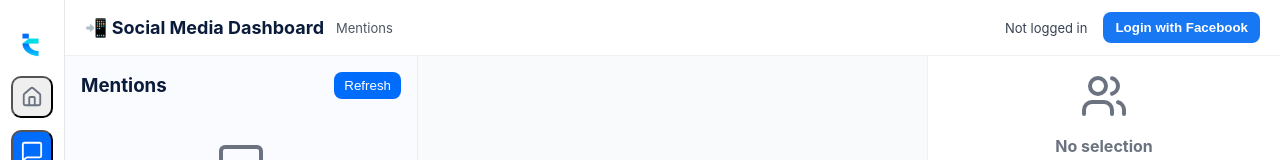
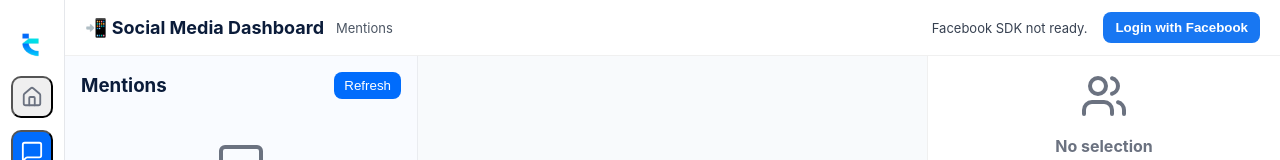
Before and after one commit to SrieeVathsan/Trodesk, a React (Create React App) app: page / in a window 1280 px wide. Shown: the top 160 px of the page. Built offline with nearby package versions, Linux system fonts and the light colour scheme.

Commit message:
Initial Commit

```diff
--- a/src/App.js
+++ b/src/App.js
@@ -37,9 +37,15 @@
   const [selectedVideo, setSelectedVideo] = useState(null);
   const [fbUser, setFbUser] = useState(null);
   const [fbReady, setFbReady] = useState(false);
-  const [setFbStatus] = useState(null);
-  // const [fbStatus, setFbStatus] = useState(null);
+  const [fbStatus, setFbStatus] = useState("unknown");
   const fbPollRef = useRef(0);
+
+  const fbStatusMessage = () => {
+    if (!fbReady) return "Facebook SDK not ready.";
+    if (fbStatus === "connected") return `Facebook: connected ${fbUser?.name ? `- ${fbUser.name}` : ''}`;
+    if (fbStatus === "not_authorized") return "Facebook: not authorized";
+    return "Facebook: not logged in";
+  };
 
   // Theme init - read from localStorage on mount
   useEffect(() => {
@@ -526,7 +532,7 @@
 
           <div style={{ display: "flex", gap: 8, alignItems: "center" }}>
             <div style={{ fontSize: 13, color: darkMode ? "#cbd5e1" : "#374151", marginRight: 8 }}>
-              {fbUser ? `Logged in as: ${fbUser.name}` : "Not logged in"}
+             {fbStatusMessage()}
             </div>
             <div style={{ display: "flex", gap: 8, alignItems: "center" }}>
               {fbUser ? (
```
